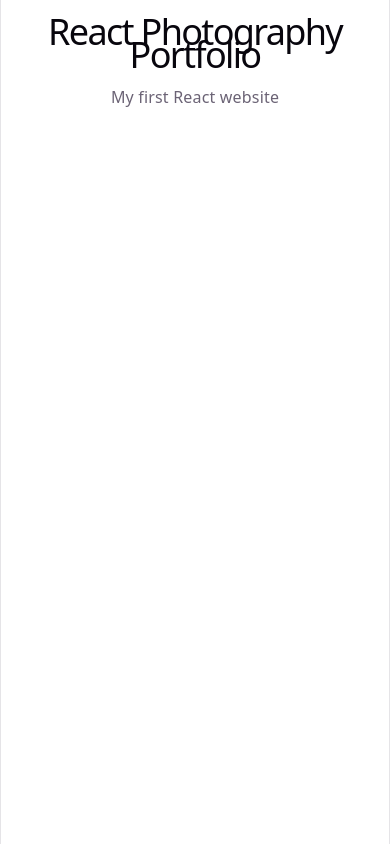
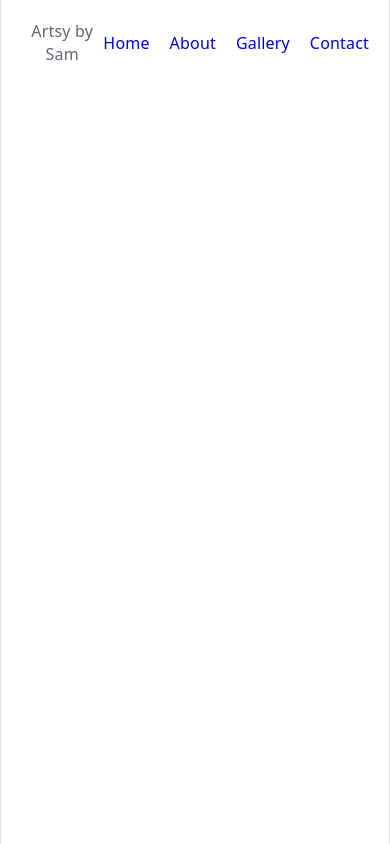
Before and after one commit to Rajeshjamiblog/react-photography-website, a React (Vite) app: page / in a window 390 px wide. Built offline with nearby package versions, Linux system fonts and the light colour scheme.

Commit message:
Create responsive navbar component

```diff
--- a/src/App.jsx
+++ b/src/App.jsx
@@ -1,15 +1,11 @@
+import Navbar from "./components/Navbar/Navbar";
+
 function App() {
 
   return (
-    <div>
-      <h1>
-        React Photography Portfolio
-      </h1>
-
-      <p>
-        My first React website
-      </p>
-    </div>
+    <>
+      <Navbar />
+    </>
   );
 
 }
--- /dev/null
+++ b/src/components/Navbar/Navbar.css
@@ -0,0 +1,15 @@
+.navbar {
+    display: flex;
+    justify-content: space-between;
+    align-items: center;
+    padding: 20px;
+}
+
+.navbar__menu {
+    display: flex;
+    gap: 20px;
+}
+
+.navbar__menu a {
+    text-decoration: none;
+}
--- /dev/null
+++ b/src/components/Navbar/Navbar.jsx
@@ -0,0 +1,39 @@
+import siteConfig from "../../config/siteConfig";
+import "./Navbar.css";
+
+
+function Navbar() {
+
+    return (
+        <header className="navbar">
+
+            <div className="navbar__logo">
+                {siteConfig.logoText}
+            </div>
+
+            <nav className="navbar__menu">
+
+                <a href="#">
+                    Home
+                </a>
+
+                <a href="#">
+                    About
+                </a>
+
+                <a href="#">
+                    Gallery
+                </a>
+
+                <a href="#">
+                    Contact
+                </a>
+
+            </nav>
+
+        </header>
+    );
+
+}
+
+export default Navbar;
```
